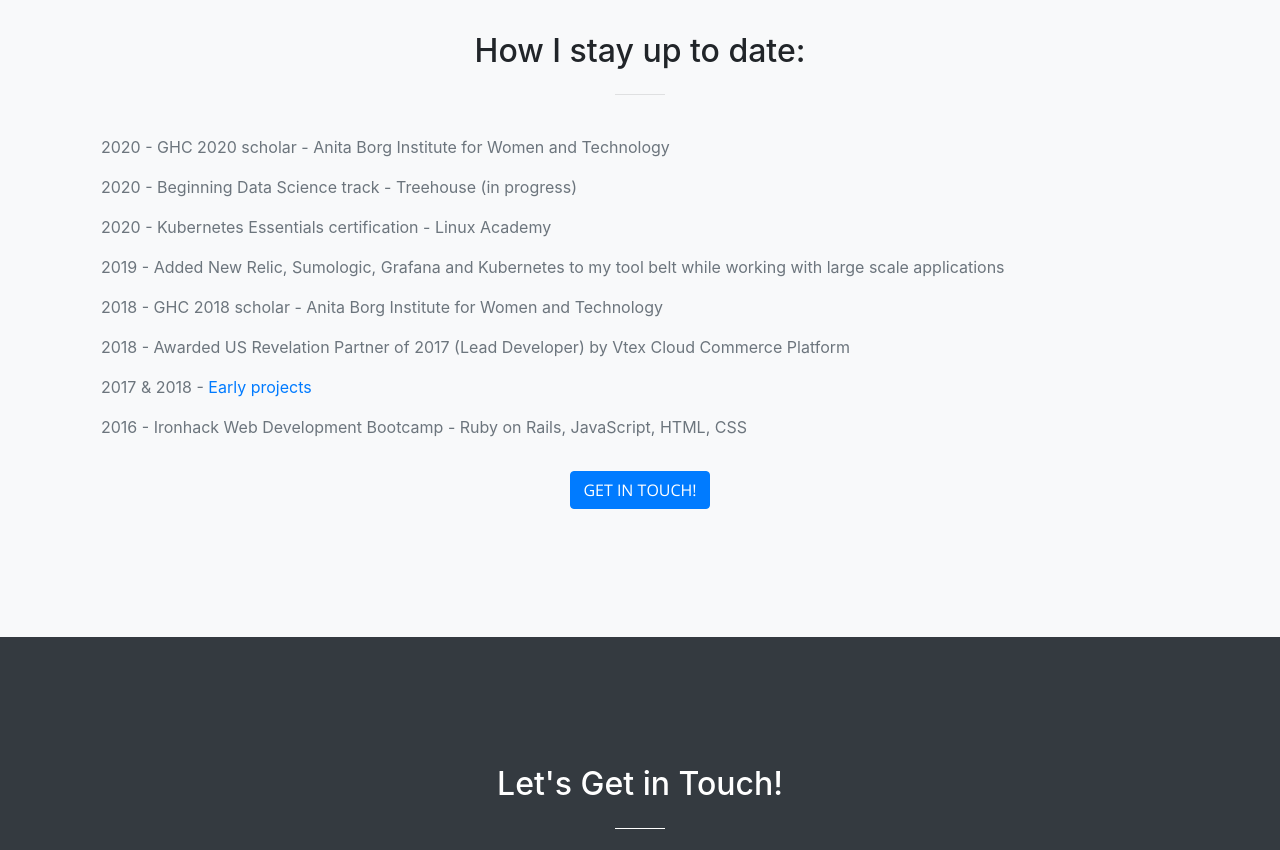
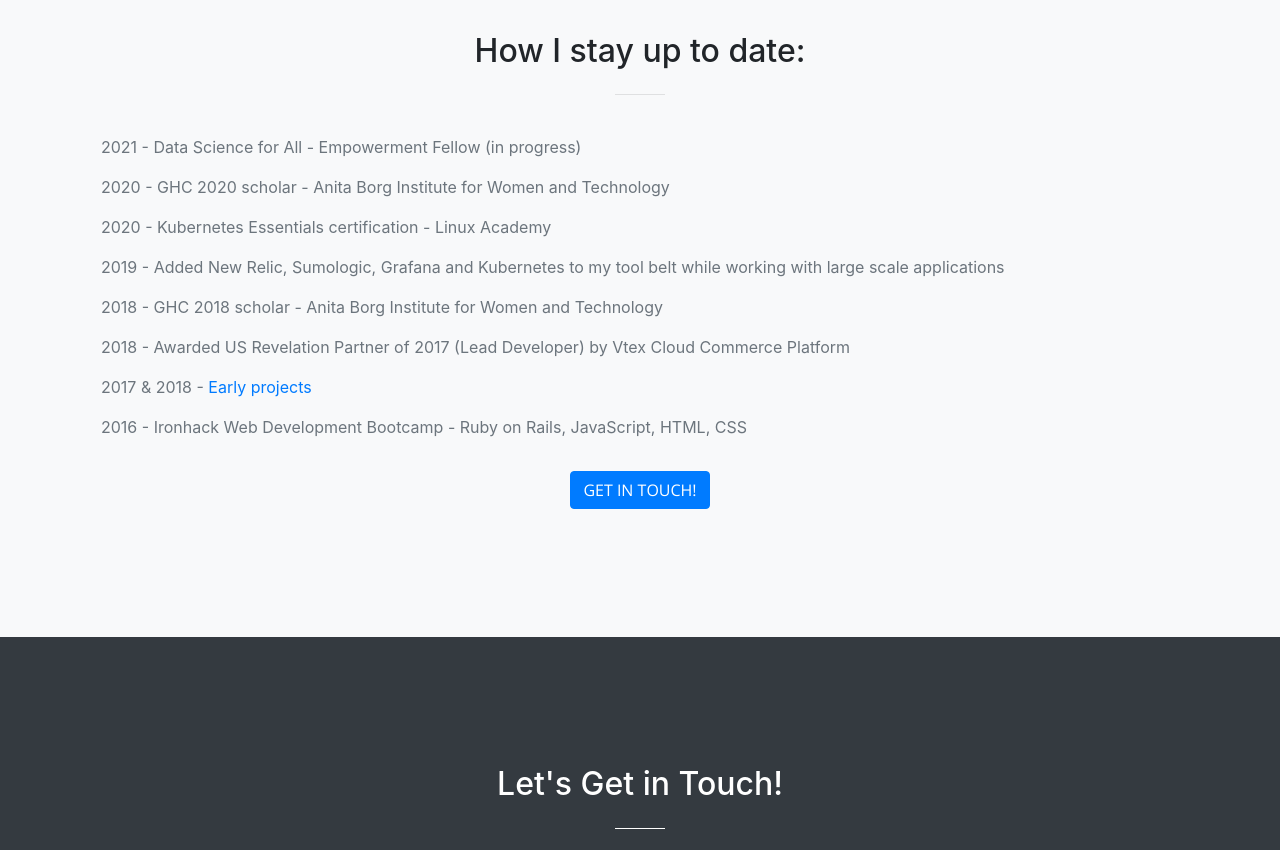
Before and after one commit to andrezafeu/andrezafeu.github.io, a website with bundled scripts: page index.html in a window 1280 px wide. Shown: the part 1560-2410 px from the top of the page. Built offline with nearby package versions, Linux system fonts and the light colour scheme.

Commit message:
Update content

```diff
--- a/index.html
+++ b/index.html
@@ -116,8 +116,8 @@
         <div class="row">
           <div class="col-lg-12 portfolio-item">
             <div class="portfolio-caption text-left">
+              <p class="text-muted">2021 - Data Science for All - Empowerment Fellow (in progress) </p>
               <p class="text-muted">2020 - GHC 2020 scholar - Anita Borg Institute for Women and Technology</p>
-              <p class="text-muted">2020 - Beginning Data Science track - Treehouse (in progress) </p>
               <p class="text-muted">2020 - Kubernetes Essentials certification - Linux Academy</p>
               <p class="text-muted">2019 - Added New Relic, Sumologic, Grafana and Kubernetes to my tool belt while working with large scale applications</p>
               <p class="text-muted">2018 - GHC 2018 scholar - Anita Borg Institute for Women and Technology</p>
```
